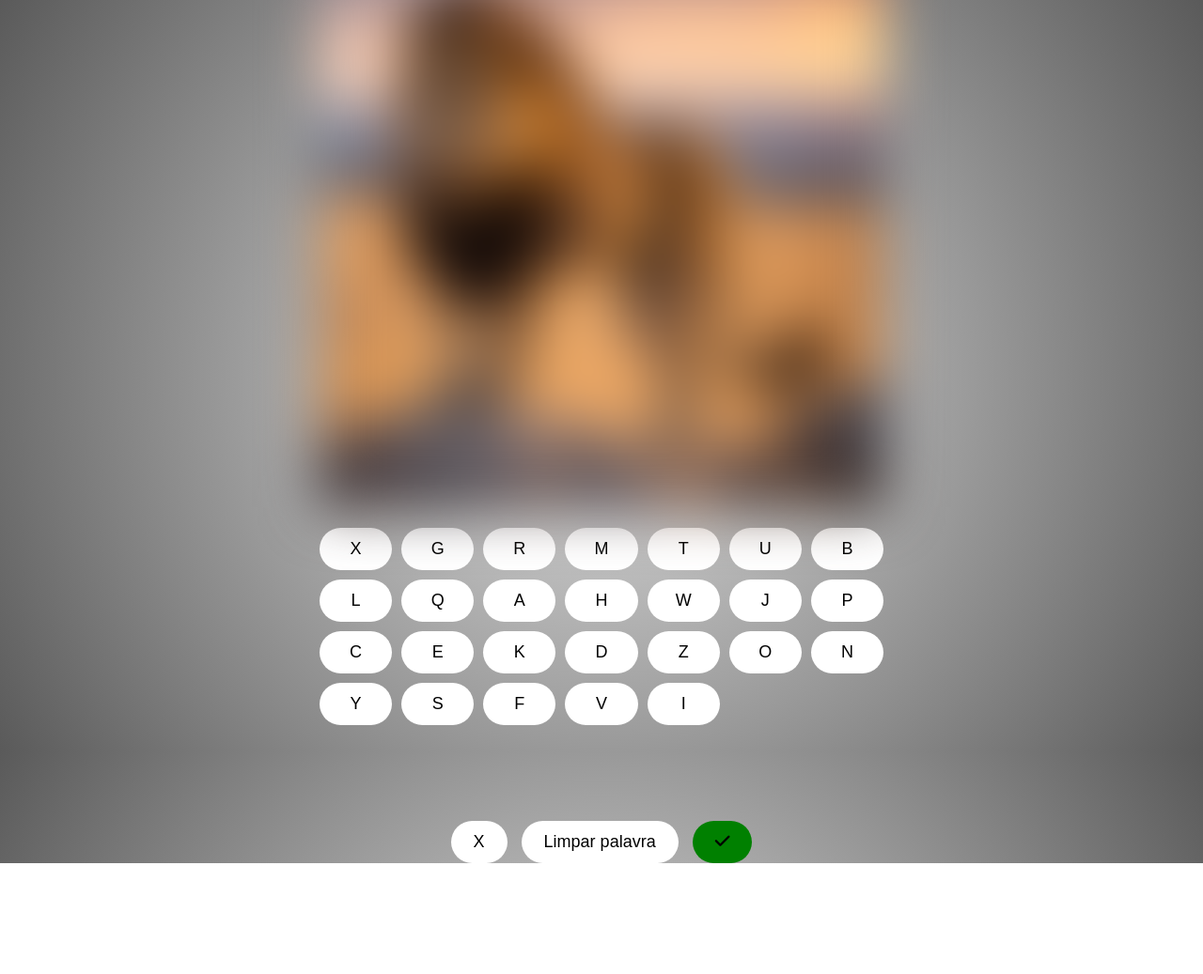
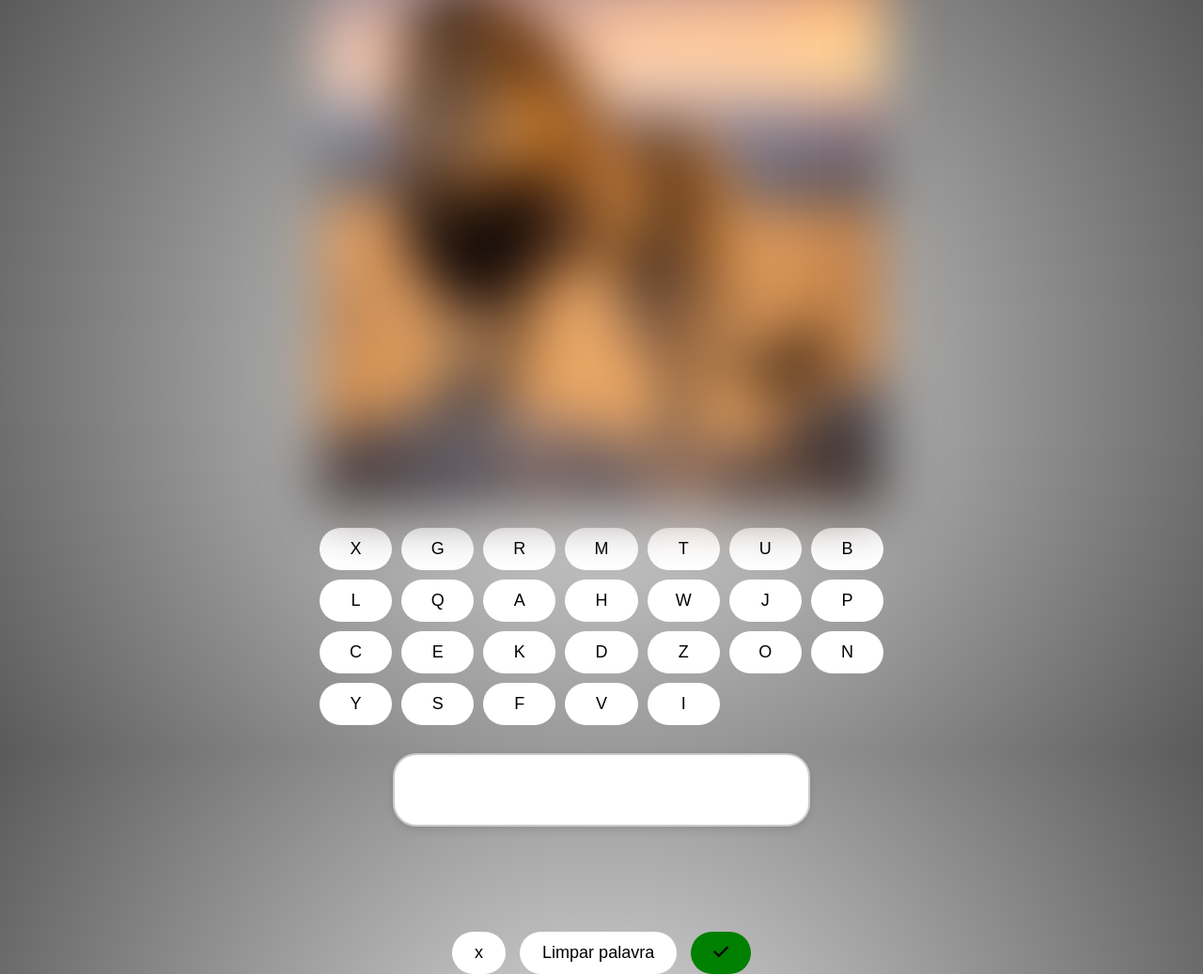
Before and after one commit to fmotaf/animalia, a plain HTML site: page index.html in a window 1280 px wide. Shown: the whole page at 94% size. Before the commit the page ends 919 px from the top, so only its background shows below. Drawn offline with Linux system fonts and the light colour scheme.

Commit message:
finalmente conseguindo fazer botao para remover ultima letra

```diff
--- a/index.html
+++ b/index.html
@@ -18,16 +18,7 @@
     <br />
 
     <div id="button-container">
-        <!-- <button class="button-rounded">P</button>
-        <button class="button-rounded">M</button>
-        <button class="button-rounded">L</button>
-        <button class="button-rounded">K</button>
-        <button class="button-rounded">E</button>
-        <button class="button-rounded">Z</button>
-        <button class="button-rounded">O</button>
-        <button class="button-rounded">A</button>
-        <button class="button-rounded">D</button> -->
-    </div> <!-- Container for buttons -->
+    </div>
 
     <div id="answer-container">
     </div>
@@ -37,9 +28,9 @@
     <br />
 
     <div id="action-buttons">
-        <button class="button-rounded" id="clearLastLetter">X</button>
-        <button class="button-rounded" id="clearAll">Limpar palavra</button>
-        <button class="button-rounded" id="validateAnswer" style="background: green"><i class="fa fa-check" aria-hidden="true"></i></button>
+        <button class="button-rounded-answer" id="clearLastLetter">x</button>
+        <button class="button-rounded-answer" id="clearAll">Limpar palavra</button>
+        <button class="button-rounded-answer" id="validateAnswer" style="background: green"><i class="fa fa-check" aria-hidden="true"></i></button>
     </div>
 
     <script type="module" src="./src/script.js"></script>
--- a/src/script.js
+++ b/src/script.js
@@ -5,7 +5,6 @@ const CORRECT_ANSWER = ['L', 'E', 'A', 'O'];
 // Example usage: Generate 16 random uppercase letters
 const randomLetters = generateRandomUppercaseLetters(26);
 console.log("randomLetters = ", randomLetters);
-
 
 const shuffledLetters = shuffleArray([...randomLetters]);
 const buttonContainer = document.getElementById('button-container');
@@ -23,13 +22,12 @@ const buttons = document.querySelectorAll('.button-rounded')
 const answerContainer = document.getElementById('answer-container');
 console.log("selectedButtons = ", selectedButtons)
 
-
 // TO CRIANDO DUAS VARIAVEIS selectedButtons E answerContainer, tem que ser uma só!!!
 buttons.forEach(button => {
     button.addEventListener('click', function() {
         // this.classList.toggle('red');
-        console.log(this.classList)
-        console.log(typeof(this.classList))
+        // console.log(this.classList)
+        // console.log(typeof(this.classList))
         // if (this.classList.contains('red')){
         selectedButtons.push(button.textContent);
         const selectedButton = document.createElement('p');
@@ -37,22 +35,52 @@ buttons.forEach(button => {
         selectedButton.textContent = button.textContent;
         answerContainer.innerHTML += selectedButton.textContent;
         // }
-        console.log(selectedButtons);
+        // console.log(selectedButtons);
     });
 });
 
+// function removeLastLetter(element) {
+//     console.log("element = ", element)
+//     console.log("element.innerHTML = ", element.innerHTML)
+//     element.innerHTML = element.innerHTML.slice(0, -1);
+// }
 
-// Funcao para limpar apenas o ultimo caractere
+// const clearLastLetter = document.getElementById('clearLastLetter');
+// clearLastLetter.addEventListener('click', () => removeLastLetter(answerContainer));
+
+// // Funcao para limpar apenas o ultimo caractere
+// const clearLastLetter = document.getElementById('clearLastLetter');
+// clearLastLetter.addEventListener('click', function() {
+//     // const answerContainer = document.getElementById('answer-container');
+//     console.log("selected buttons before = ", selectedButtons);
+//     selectedButtons.pop();
+//     console.log("selected buttons = ", selectedButtons);
+//     answerContainer.innerText = '';
+//     selectedButtons.forEach(letter => {
+//         console.log(letter);
+//         answerContainer.innerText += letter;
+//         console.log(answerContainer.innerText);
+//     })
+//
+//     // answerContainer.innerText = removedLetter;
+//     // answerContainer.innerText = answerContainer.innerText.substring(0, answerContainer.innerHTML.length -1);
+//     // answerContainer.removeChild(answerContainer.lastChild);
+//     console.log("--->>>", answerContainer.firstChild);
+//     console.log(">>>", answerContainer.innerText);
+//     console.log(selectedButtons);
+//
+// })
+
+// Funcao para limpar alguns caracteres
 const clearLastLetter = document.getElementById('clearLastLetter');
 clearLastLetter.addEventListener('click', function() {
     const answerContainer = document.getElementById('answer-container');
-    let removedLetter = selectedButtons.pop();
+    // let arrayAnswerContainer = [];
+    // arrayAnswerContainer
+
+    let lastLetter = selectedButtons.pop();
     answerContainer.innerHTML = answerContainer.innerHTML.slice(0, -1);
-    // answerContainer.removeChild(answerContainer.lastChild);
-
-    console.log(">>>", removedLetter);
-    console.log(selectedButtons);
-
+    console.log('last letter = ', lastLetter);
 })
 
 
@@ -71,5 +99,4 @@ clearAllLetters.addEventListener('click', function() {
 const validateAnswerBtn = document.getElementById("validateAnswer");
 validateAnswerBtn.addEventListener('click', function() {
     validateAnswer(selectedButtons, CORRECT_ANSWER);
-    revealImage();
 })
--- a/src/utils.js
+++ b/src/utils.js
@@ -20,7 +20,7 @@ export function generateRandomUppercaseLetters(count) {
 }
 
 
-// Function to shuffle the letters array
+// Function to shuffle the letters array`
 export function shuffleArray(array) {
     for (let i = array.length - 1; i > 0; i--) {
         const j = Math.floor(Math.random() * (i + 1));
@@ -37,6 +37,7 @@ export function validateAnswer(selectedButtons, CORRECT_ANSWER) {
 
     if (playerAnswer === correctAnswerStr) {
         alert("Correct! You've guessed the animal!");
+        revealImage();
     } else {
         alert("Incorrect! Try again.");
     }
--- a/style.css
+++ b/style.css
@@ -13,6 +13,39 @@ body {
     transition: filter 0.3s ease; /* Smooth transition when changing blur */
 }
 
+/* Centralizar o container principal e aplicar o estilo arredondado */
+#answer-container {
+    display: flex;
+    align-items: center;
+    justify-content: left;
+    min-height: 50px; /* Altura para aparência de input */
+    max-width: 400px; /* Largura máxima do campo */
+    padding: 12px 20px; /* Espaçamento interno */
+    margin: 20px auto; /* Centralizar horizontalmente */
+    border: 2px solid #ccc; /* Borda leve */
+    border-radius: 25px; /* Arredondamento semelhante ao Material UI */
+    background-color: #ffffff; /* Fundo branco */
+    font-size: 18px; /* Tamanho da fonte */
+    color: #333; /* Cor do texto */
+    box-shadow: 0px 4px 8px rgba(0, 0, 0, 0.1); /* Sombra leve */
+    transition: border-color 0.3s ease, box-shadow 0.3s ease;
+}
+
+/* Efeito de foco para realce */
+#answer-container:focus-within {
+    border-color: #3f51b5; /* Azul Material UI ao focar */
+    box-shadow: 0px 6px 12px rgba(63, 81, 181, 0.2); /* Intensifica a sombra */
+}
+
+/* Centralizar o conteúdo do body */
+/*body {*/
+/*    display: flex;*/
+/*    justify-content: center;*/
+/*    align-items: center;*/
+/*    height: 100vh; !* Altura total da viewport *!*/
+/*    margin: 0;*/
+/*    background: radial-gradient(circle, #e0e0e0, #5a5a5a); !* Fundo gradiente *!*/
+/*}*/
 
 /*#animal-image {*/
 /*    width: 100%; !* Ensure it fills the container *!*/
@@ -62,6 +95,21 @@ body {
     transition: background-color 0.3s ease;
     text-align: center;
 }
+
+/* Style for the buttons */
+.button-rounded-answer {
+    padding: 12px 24px;  /* Adjust padding for larger buttons */
+    background-color: white;
+    color: black;
+    border: none;
+    border-radius: 50px;
+    cursor: pointer;
+    font-size: 18px; /* Increase font size for better readability */
+    transition: background-color 0.3s ease;
+    text-align: center;
+}
+
+
 
 /* Container for the action buttons */
 #action-buttons {
```
